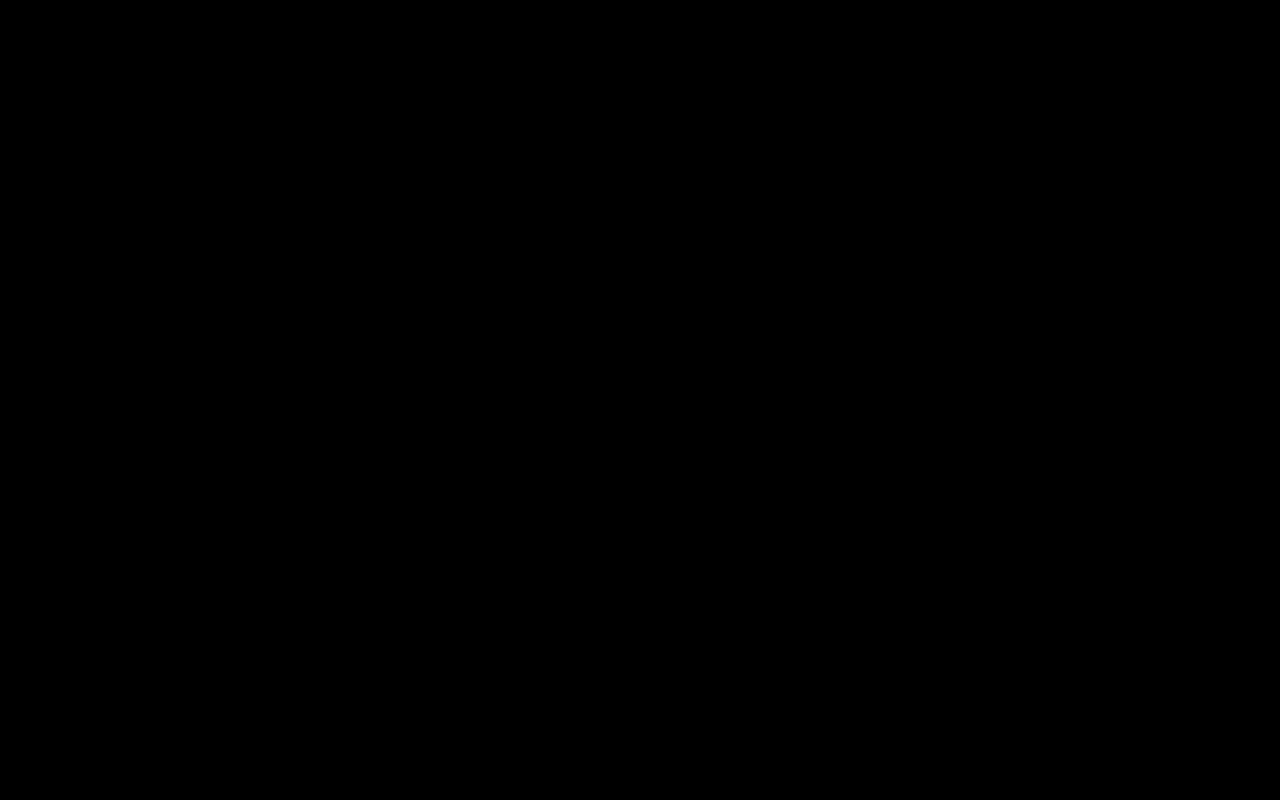
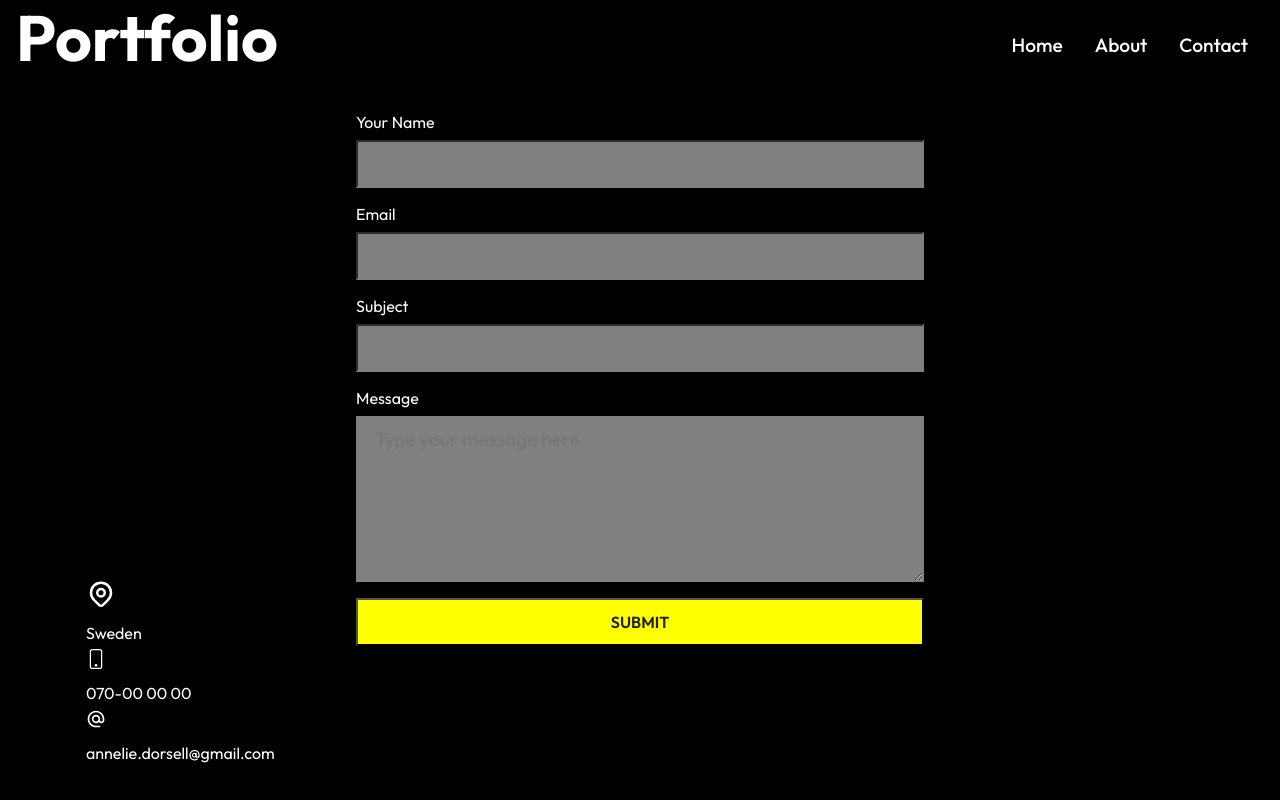
Before and after one commit to anneliedorsell/Portfolio, a React (Create React App) app: page /contact in a window 1280 px wide. Built offline with nearby package versions, Linux system fonts and the light colour scheme.

Commit message:
fixed bugs

```diff
--- a/src/components/AboutContent.js
+++ b/src/components/AboutContent.js
@@ -10,11 +10,11 @@ const AboutContent = () => {
     <div className="MainContent">
         <div className="RightContent">
         <img className="About2" src={AboutTwo} alt="pic" />
-            <p>Hejsan svejsan</p>
+            <p>Värdegrundsarbete</p>
         </div>
         <div className="LeftContent">
         <img className="About1" src={AboutOne} alt="pic" />
-            <p>Hejsan svejsan på dejsan</p>
+            <p>Växtkraft</p>
         </div>
     </div>
   );
--- a/src/components/AboutContentStyles.css
+++ b/src/components/AboutContentStyles.css
@@ -1,4 +1,5 @@
 .MainContent {
+    padding: 4rem 1rem;
     width: 100%;
     height: 100vh;
     display: flex;
--- a/src/components/FooterStyles.css
+++ b/src/components/FooterStyles.css
@@ -1,6 +1,8 @@
 .footer {
     width: 100%;
     padding: 1rem 0;
+    position: absolute;
+    left: 0 ; right: 0; bottom: 0;
 }
 
 .footer-container {
@@ -14,14 +16,8 @@
     display: flex;
     flex-direction: column;
     padding: 1rem;
-
 }
-/* .location {
-    display: flex;
-    margin-bottom: 0.8rem;
-} */
 
 .location, .email, .phone{
     line-height: 30px;
-
 }
--- /dev/null
+++ b/src/components/Form.js
@@ -0,0 +1,23 @@
+import "./FormStyles.css";
+
+import React from "react";
+
+const Form = () => {
+  return (
+    <div className="form">
+        <form>
+            <label>Your Name</label>
+            <input type="text"></input>
+            <label>Email</label>
+            <input type="email"></input>
+            <label>Subject</label>
+            <input type="text"></input>
+            <label>Message</label>
+            <textarea rows="6" placeholder="Type your message here"/>
+            <button className="btn">Submit</button>
+        </form>
+    </div>
+  );
+};
+
+export default Form;
--- /dev/null
+++ b/src/components/FormStyles.css
@@ -0,0 +1,23 @@
+label {
+    color: #fff;
+    margin-bottom: 0.5rem;
+}
+
+form {
+    width: 100%;
+    height: 100vh;
+    display: flex;
+    flex-direction: column;
+    padding: 7rem 1rem;
+    margin: auto;
+    max-width: 600px;
+}
+
+form input, form textarea {
+    margin-bottom: 1rem;
+    padding: 10px 18px;
+    font-size: 1.2rem;
+    background-color: gray;
+    border-color: gray;
+    color: white;
+}
--- a/src/routes/Contact.js
+++ b/src/routes/Contact.js
@@ -1,8 +1,16 @@
 import React from "react";
+import Navbar from "../components/Navbar";
+import Footer from "../components/Footer";
+import Form from "../components/Form";
 
 const Contact = () => {
   return (
-    <div>Contact</div>
+    <div>
+      <Navbar />
+      <Footer />
+      <Form />
+
+    </div>
   );
 };
 
```
